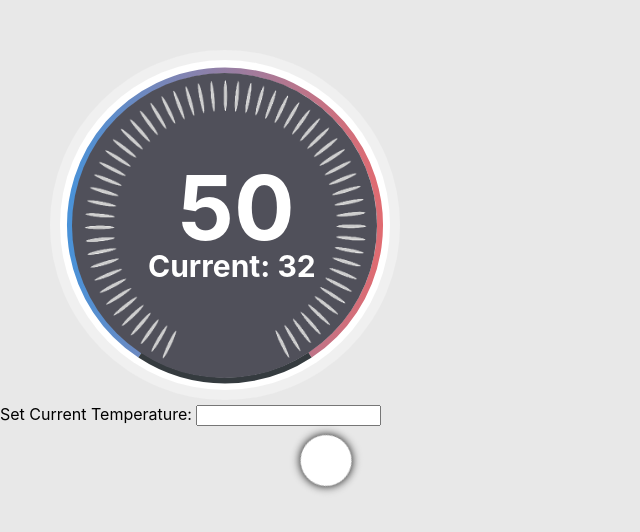
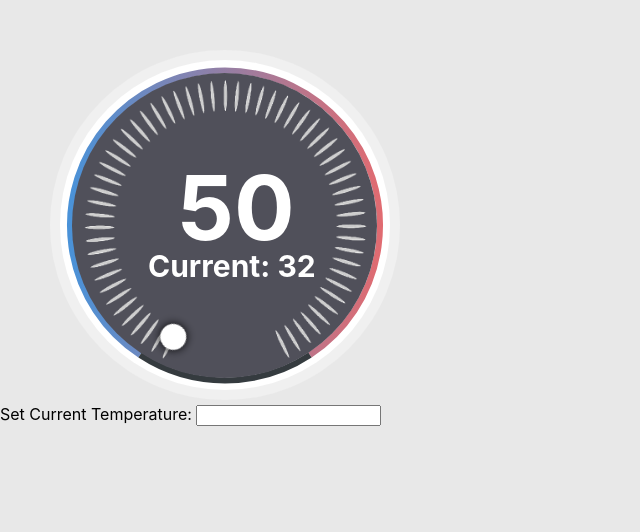
Before and after one commit to marianne121/RadialThermostat, a React (Create React App) app: page / in a window 1280 px wide. Shown: the top 532 px of the page, without its empty margins (0-640 px from the left). Built offline with nearby package versions, Linux system fonts and the light colour scheme.

Commit message:
fix resizing issue

```diff
--- a/src/App.css
+++ b/src/App.css
@@ -1,6 +1,12 @@
 .App {
   background-color: #E8E8E8;
   min-height: 100vh;
+}
+
+.radial-thermostat {
+  position: relative;
+  width: 500px;
+  height: 500px;
 }
 
 .Dials{
@@ -35,13 +41,13 @@ h2 {
 
 .TemperatureIndicator {
   position: absolute;
-  top: 30%;
-  left: 33.5%;
+  top: 45%;
+  left:45%;
   background-color: none;
   border-radius: 50%;
-  width: 40%;
+  width: 52%;
   height: 0;
-  padding-bottom: 40%;
+  padding-bottom: 52%;
   transform: translate3d(-50%, -50%, 0);
 }
 .TemperatureIndicator:before {
--- a/src/App.js
+++ b/src/App.js
@@ -28,7 +28,6 @@ class App extends React.Component {
           <TemperatureDials/>
           </div>
           <TemperatureIndicator
-          size={300}
           totalDeg={310}
           startAngle={205}
           endAngle={155}
@@ -38,6 +37,7 @@ class App extends React.Component {
           color={true}
           onChange={this.handleTargetChange}
         />
+
           <div className="TargetTemp">
             <TargetTemp targetTemp={this.state.targetTemp}/>
           </div>
```
